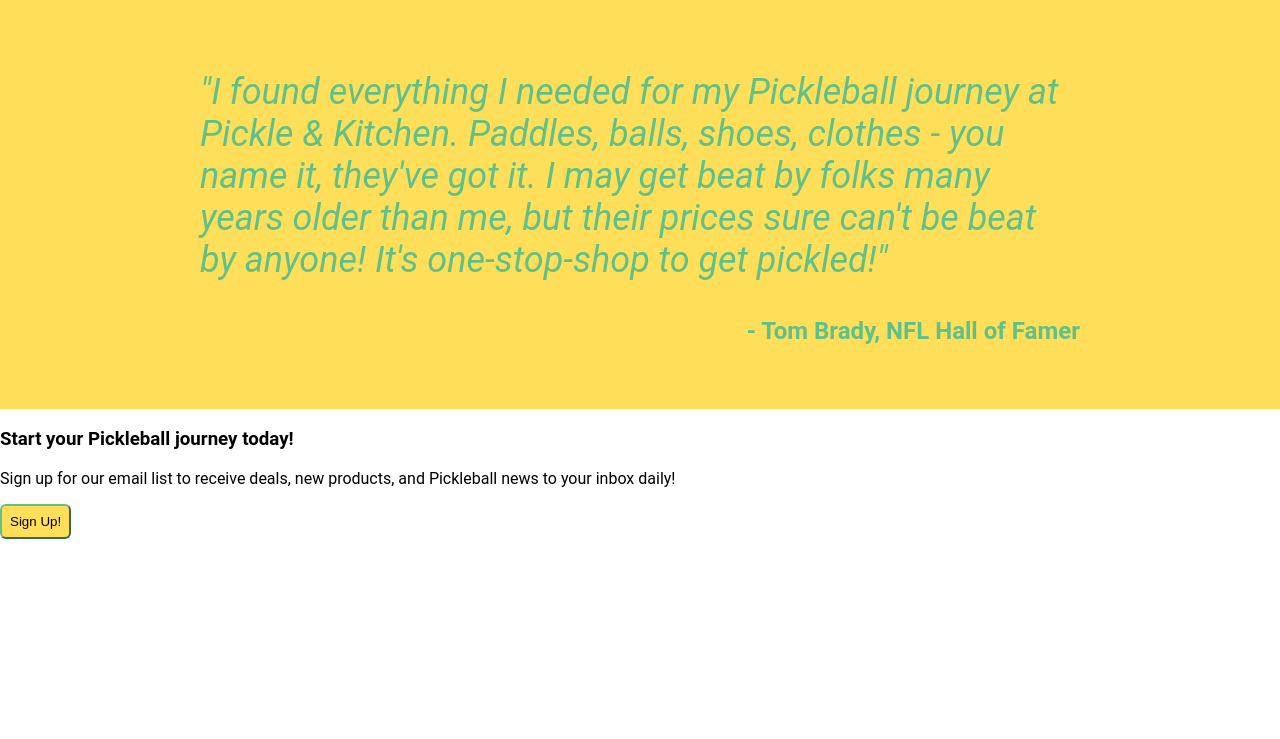
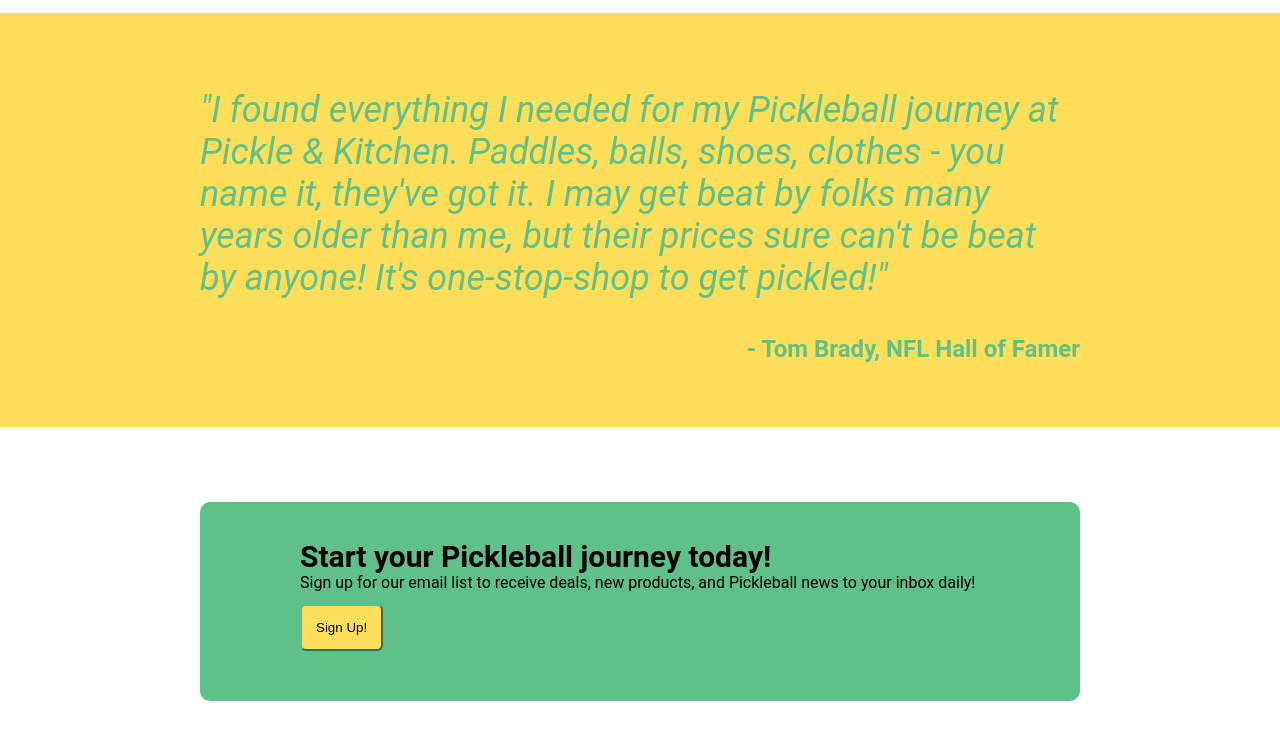
Before and after one commit to bstro55/landing-page-TOP, a plain HTML site: page index.html in a window 1280 px wide. Shown: the part 615-1354 px from the top of the page. Before the commit the page ends 1154 px from the top, so only its background shows below. Drawn offline with Linux system fonts and the light colour scheme.

Commit message:
Update formatting and add class for text box

```diff
--- a/index.html
+++ b/index.html
@@ -65,8 +65,10 @@
         </div>
 
         <div class="CTA-container">
-            <h3>Start your Pickleball journey today!</h3>
-            <p>Sign up for our email list to receive deals, new products, and Pickleball news to your inbox daily!</p>
+            <div class="cta-text-box">
+                <h3>Start your Pickleball journey today!</h3>
+                <p>Sign up for our email list to receive deals, new products, and Pickleball news to your inbox daily!</p>
+            </div>
             <button>Sign Up!</button>
         </div>
     </div>
--- a/styles.css
+++ b/styles.css
@@ -4,10 +4,6 @@ body {
    min-height: 100vh;
    display: flex;
    flex-direction: column;
-}
-
-.container {
-
 }
 
 .header {
@@ -33,6 +29,7 @@ body {
 .header-links {
     display: flex;
     gap: 32px;
+    font-size: 18px;
 }
 
 .header-link {
@@ -68,7 +65,7 @@ button {
     background-color: #ffde59;
     border-radius: 6px;
     border-color: #60c089;
-    padding: 8px;
+    padding: 14px;
 }
 
 .card-hero-image {
@@ -137,3 +134,33 @@ button {
     font-weight: bold;
     font-size: 24px;
 }
+
+/* CTA SECTION */
+
+.CTA-container {
+    background-color: #60c089;
+    margin: 75px 200px;
+    padding: 50px 100px;
+    border-radius: 10px;
+    display: flex;
+    justify-content: space-between;
+    align-items: center;
+    flex-wrap: wrap;
+}
+
+.cta-text-box > H3 {
+    font-size: 30px;
+    line-height: 10px;
+    margin: 0px;
+}
+
+.cta-text-box > p {
+    line-height: 10px;
+}
+
+.cta-text-box {
+    display: flex;
+    flex-direction: column;
+    justify-content: center;
+    line-height: 0px;
+}
```
